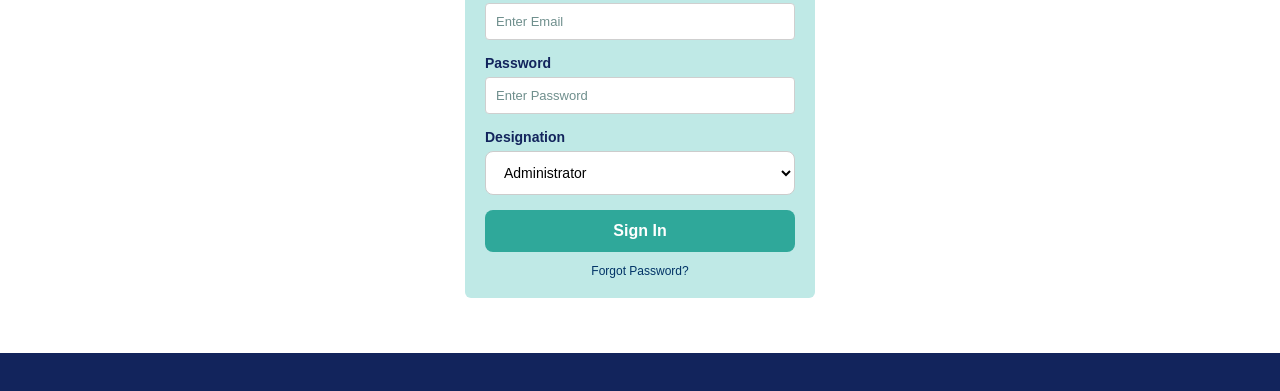
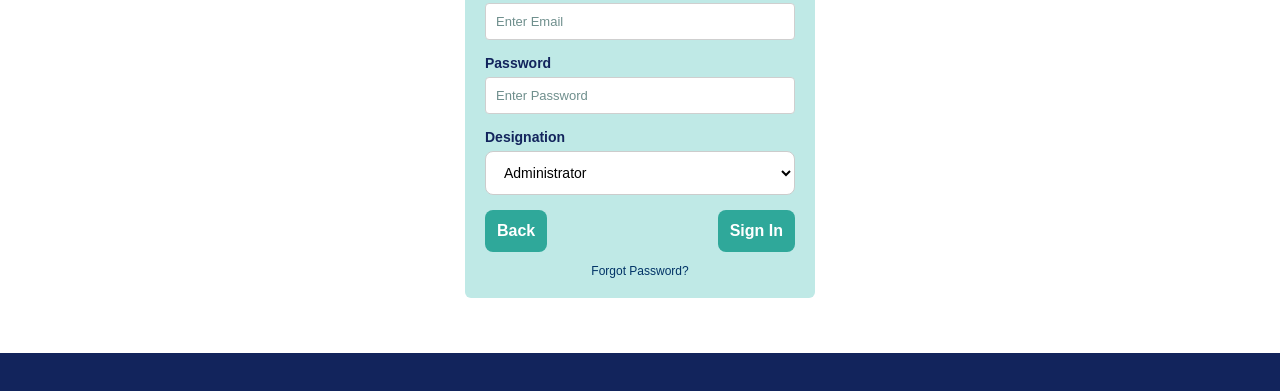
Before and after one commit to XanielNava/Thesis---CRIS, a plain HTML site: page CRIS PVO Login.html in a window 1280 px wide. Shown: the part 407-798 px from the top of the page. Drawn offline with Linux system fonts and the light colour scheme.

Commit message:
Update HTML buttons

```diff
--- a/CRIS PHO Login.css
+++ b/CRIS PHO Login.css
@@ -219,7 +219,7 @@ select:focus {
     font-size: 13px;
 }
 
-.button {
+/* .button {
     display: block;
     width: 100%;
     padding: 12px;
@@ -234,6 +234,20 @@ select:focus {
     font-size: 16px;
     font-weight: 600;
 
+    transition: background-color 0.3s ease, transform 0.1s ease;
+} */
+ .button {
+    display: inline-block;  /* CHANGED: was 'block' */
+    width: auto;           /* CHANGED: was '100%' */
+    padding: 12px;
+    margin-top: 15px;
+    background-color: #2fa89a;
+    color: white;
+    text-align: center;
+    text-decoration: none;
+    border-radius: 8px;
+    font-size: 16px;
+    font-weight: 600;
     transition: background-color 0.3s ease, transform 0.1s ease;
 }
 
--- a/CRIS PVO Login.css
+++ b/CRIS PVO Login.css
@@ -219,7 +219,7 @@ select:focus {
     font-size: 13px;
 }
 
-.button {
+/* .button {
     display: block;
     width: 100%;
     padding: 12px;
@@ -235,7 +235,22 @@ select:focus {
     font-weight: 600;
 
     transition: background-color 0.3s ease, transform 0.1s ease;
+} */
+ .button {
+    display: inline-block;  /* CHANGED: was 'block' */
+    width: auto;           /* CHANGED: was '100%' */
+    padding: 12px;
+    margin-top: 15px;
+    background-color: #2fa89a;
+    color: white;
+    text-align: center;
+    text-decoration: none;
+    border-radius: 8px;
+    font-size: 16px;
+    font-weight: 600;
+    transition: background-color 0.3s ease, transform 0.1s ease;
 }
+
 
 /* Hover */
 .button:hover {
--- a/CRIS PVO Login.html
+++ b/CRIS PVO Login.html
@@ -55,7 +55,16 @@
                 <option value="health">Health Officer</option>
             </select>
 
-            <a href="PVO Dashboard.html" class="button">Sign In</a>
+           <!-- <div style="display: flex; justify-content: space-between; width: 100%;">
+             <a href="CRIS Homepage.html" class="button">Back</a>
+             <a href="PVO Dashboard.html" class="button">Sign In</a>
+            </div> -->
+
+            <a href="CRIS Homepage.html" class="button" style="float: left;">Back</a>
+                <a href="PVO Dashboard.html" class="button" style="float: right;">Sign In</a>
+                <div style="clear: both;"></div>
+
+
 
             <a href="#" class="forgot">Forgot Password?</a>
         </div>
```
Also changed, not shown: CRIS PHO Login.html (+3 -1 lines).
